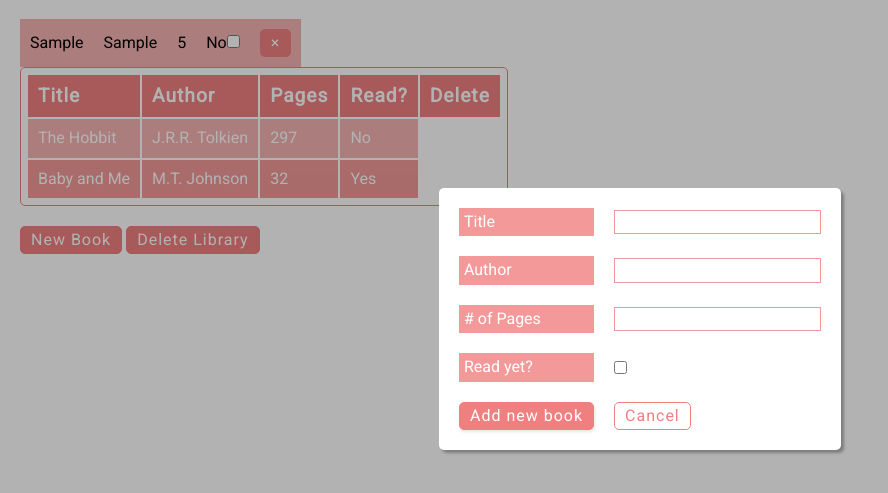
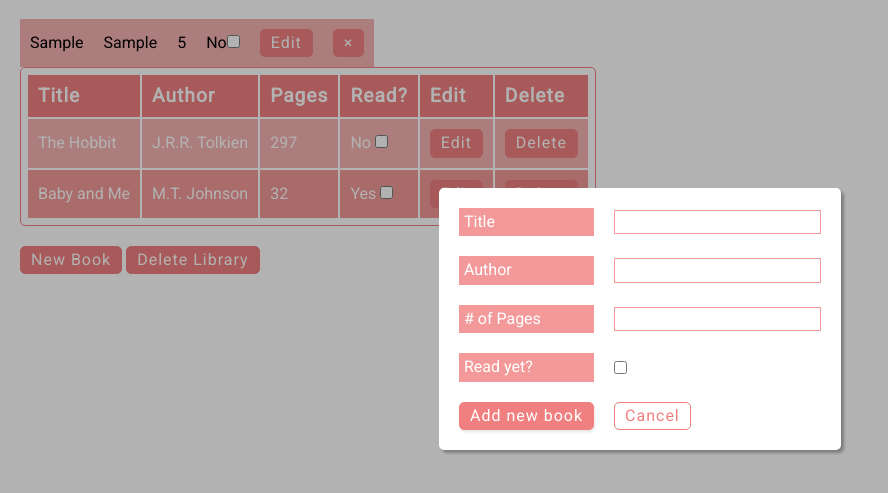
Before and after one commit to ginahend94/library, a plain HTML site: page index.html in a window 1280 px wide. Both pictures are taken after typing "Sample", "Sample", "5" into the empty fields and a click on the button "Add new book". Shown: the part 81-574 px from the top of the page, without its empty margins (0-888 px from the left). Drawn offline with Linux system fonts and the light colour scheme.

Commit message:
Add edit button

```diff
--- a/index.html
+++ b/index.html
@@ -22,6 +22,7 @@
                     <td>Author</td>
                     <td>Pages</td>
                     <td>Read?</td>
+                    <td>Edit</td>
                     <td>Delete</td>
                 </thead>
                 <div id="table-inner">
@@ -29,13 +30,17 @@
                         <td>The Hobbit</td>
                         <td>J.R.R. Tolkien</td>
                         <td>297</td>
-                        <td>No</td>
+                        <td><span class="read-status">No</span> <input type="checkbox"></td>
+                        <td><button>Edit</button></td>
+                        <td><button>Delete</button></td>
                     </tr>
                     <tr data-id="98">
                         <td>Baby and Me</td>
                         <td>M.T. Johnson</td>
                         <td>32</td>
-                        <td>Yes</td>
+                        <td><span class="read-status">Yes</span> <input type="checkbox"></td>
+                        <td><button>Edit</button></td>
+                        <td><button>Delete</button></td>
                     </tr>
                 </div>
             </table>
--- a/script.js
+++ b/script.js
@@ -86,6 +86,11 @@ function displayBooks() {
 		toggleRead.type = 'checkbox';
 		toggleRead.classList.add('toggle-read');
 		newBookRead.appendChild(toggleRead);
+		const editBook = document.createElement('td');
+		const editBookButton = document.createElement('button');
+		editBookButton.classList.add('edit-book-button');
+		editBookButton.innerHTML = `Edit`;
+		editBook.appendChild(editBookButton);
 		const deleteBook = document.createElement('td');
 		const deleteBookButton = document.createElement('button');
 		deleteBookButton.classList.add('delete-book-button');
@@ -96,6 +101,7 @@ function displayBooks() {
 		newBook.appendChild(newBookAuthor);
 		newBook.appendChild(newBookPages);
 		newBook.appendChild(newBookRead);
+		newBook.appendChild(editBook);
 		newBook.appendChild(deleteBook);
 		newBook.dataset.id = book.id;
 
```
